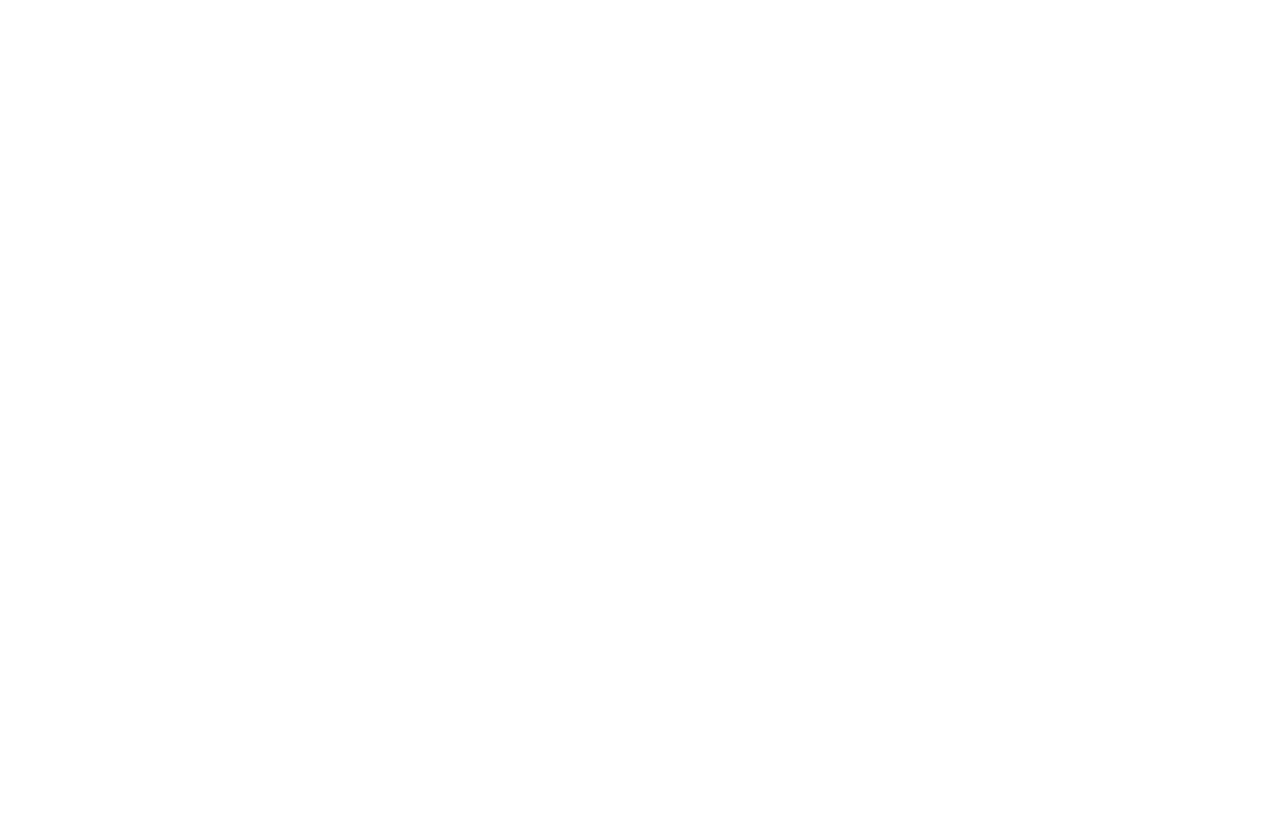
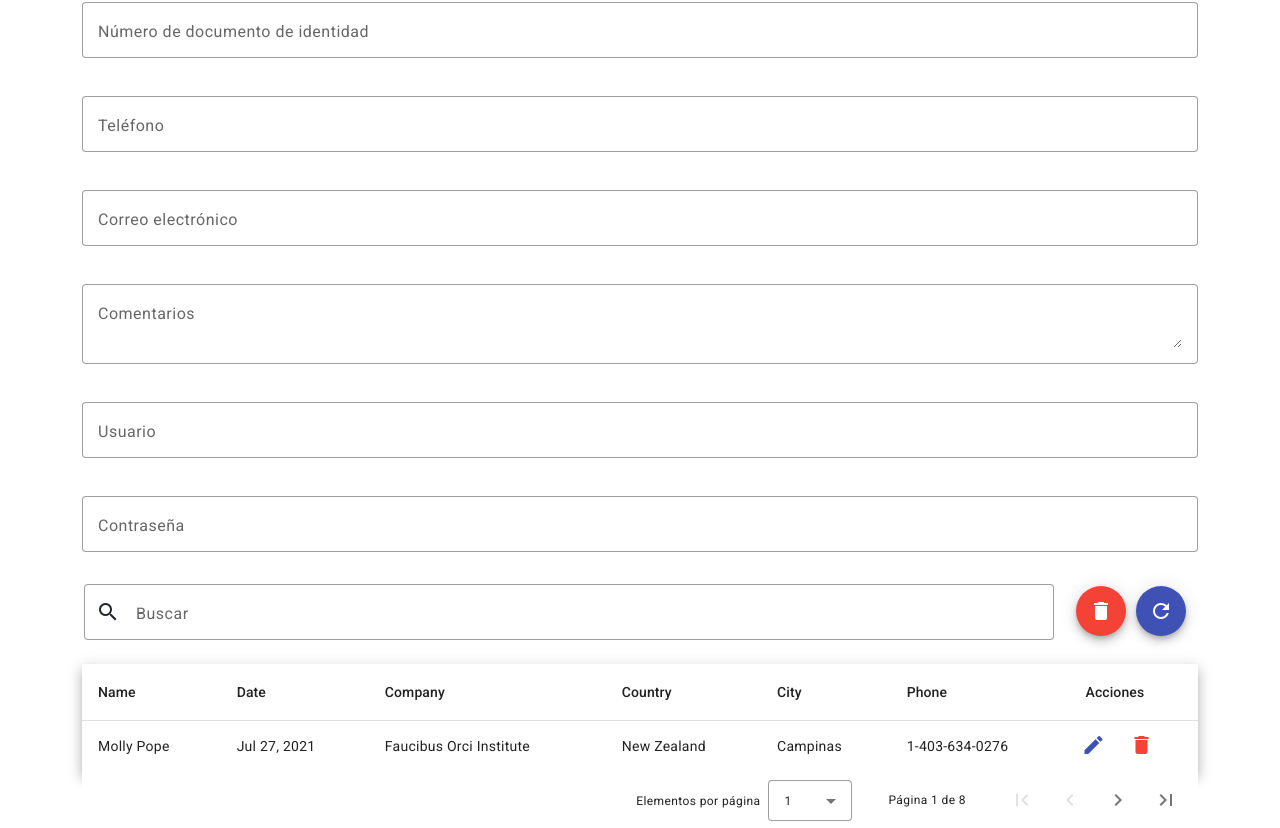
Before and after one commit to camoran89/medical-record, an Angular app in the folder app/: page / in a window 1280 px wide. Shown: the part 194-1022 px from the top of the page. Before the commit the page ends 800 px from the top, so only its background shows below. Built offline with nearby package versions, Linux system fonts and the light colour scheme.

Commit message:
Se agrega tabla dinamica

```diff
--- a/app/src/app/app.routes.ts
+++ b/app/src/app/app.routes.ts
@@ -1,7 +1,9 @@
 import { Routes } from '@angular/router';
 
 import { DashboardComponent } from './medical-records/dashboard/dashboard.component';
+import { TestComponent } from './test/test.component';
 
 export const routes: Routes = [
-	{ path: '', component: DashboardComponent }
+	// { path: '', component: DashboardComponent }
+	{ path: '', component: TestComponent }
 ];
--- /dev/null
+++ b/app/src/app/components/components/generic-table/generic-table.component.html
@@ -0,0 +1,48 @@
+<div class="table-actionbar">
+    <div class="search-box">
+        <mat-form-field appearance="outline">
+            <mat-icon matPrefix>search</mat-icon>
+            <mat-label>Buscar</mat-label>
+            <input #InputField matInput type="text" [id]="id" [value]="value" (keyup)="applyFilter($event)">
+            <button *ngIf="value" matSuffix mat-icon-button (click)="value = ''">
+                <mat-icon>close</mat-icon>
+            </button>
+        </mat-form-field>
+    </div>
+    <div class="action-box">
+        <button class="mat-mini-fab" color="warn" mat-mini-fab>
+            <mat-icon>delete</mat-icon>
+        </button>
+        <button class="mat-mini-fab" color="primary" mat-mini-fab>
+            <mat-icon>refresh</mat-icon>
+        </button>
+    </div>
+</div>
+
+<table mat-table [dataSource]="dataSource" class="mat-elevation-z8" matSort>
+    <ng-container *ngFor="let column of table.columns" [matColumnDef]="column.columnDef">
+        <th mat-header-cell *matHeaderCellDef>
+            {{ column.header }}
+        </th>
+        <td mat-cell *matCellDef="let row">
+            {{ row[column.columnDef] }}
+        </td>
+    </ng-container>
+
+    <ng-container matColumnDef="action">
+        <th mat-header-cell *matHeaderCellDef>Acciones</th>
+        <tr mat-cell *matCellDef="let row">
+            <button mat-icon-button (click)="onEditClick(row)" color="primary">
+                <mat-icon>edit</mat-icon>
+            </button>
+            <button mat-icon-button (click)="onDeleteClick(row)" color="warn">
+                <mat-icon>delete</mat-icon>
+            </button>
+        </tr>
+    </ng-container>
+
+    <tr mat-header-row *matHeaderRowDef="displayedColumns"></tr>
+    <tr mat-row *matRowDef="let row; columns: displayedColumns;"></tr>
+</table>
+
+<mat-paginator [pageSize]="getInitPagination()" [pageSizeOptions]="getPaginationSize()" showFirstLastButtons></mat-paginator>
--- /dev/null
+++ b/app/src/app/components/components/generic-table/generic-table.component.scss
@@ -0,0 +1,36 @@
+table {
+    width: 100%;
+}
+
+.table-actionbar {
+    padding: 2px;
+    display: flex;
+}
+
+.table-actionbar .search-box {
+    flex: 1;
+}
+
+.search-box mat-form-field {
+    width: 100% !important;
+}
+
+.table-actionbar .action-box {
+    flex: 0 0 auto;
+    text-align: right;
+    padding-top: 2px;
+    padding-left: 2%;
+}
+
+.table-actionbar .action-box button {
+    margin-right: 10px;
+}
+
+::ng-deep .action-box button .material-icons {
+    font-size: 24px;
+}
+
+::ng-deep .action-box .mat-mini-fab {
+    height: 50px;
+    width: 50px;
+}
--- /dev/null
+++ b/app/src/app/components/components/generic-table/generic-table.component.ts
@@ -0,0 +1,115 @@
+import { ChangeDetectorRef, Component, ElementRef, EventEmitter, Input, OnInit, Output, ViewChild } from '@angular/core';
+
+import { MatPaginator, MatPaginatorIntl } from '@angular/material/paginator';
+import { MatSort } from '@angular/material/sort';
+import { MatTableDataSource } from '@angular/material/table';
+import { SelectionModel } from '@angular/cdk/collections';
+
+import { v4 as uuidv4 } from 'uuid';
+
+import { CustomPaginatorIntl } from './paginator';
+
+import { Table } from '../../models/table';
+
+@Component({
+  selector: 'generic-table',
+  templateUrl: './generic-table.component.html',
+  styleUrl: './generic-table.component.scss',
+  providers: [{ provide: MatPaginatorIntl, useClass: CustomPaginatorIntl }],
+})
+export class GenericTableComponent implements OnInit {
+
+  @ViewChild('InputField')
+  inputField!: ElementRef;
+
+  @ViewChild(MatPaginator, { static: true })
+  paginator!: MatPaginator;
+
+  @ViewChild(MatSort, { static: true })
+  sort!: MatSort;
+
+  @Input()
+  table!: Table;
+
+  @Output()
+  action: EventEmitter<any> = new EventEmitter<any>();
+
+  id!: string;
+  value!: string;
+
+  elements: Array<number> = new Array<number>();
+
+  dataSource!: MatTableDataSource<any>;
+
+  selection: SelectionModel<any> = new SelectionModel<any>(true, []);
+
+  displayedColumns: Array<string> = new Array<string>();
+
+  constructor(private cdRef: ChangeDetectorRef) {
+    this.id = uuidv4();
+  }
+
+  ngOnInit() {
+    this.value = "";
+  }
+
+  ngAfterViewChecked() {
+    this.cdRef.detectChanges();
+  }
+
+  ngAfterViewInit() {
+    this.displayedColumns = this.displayedColumns.concat(this.table.columns.map(x => x.columnDef));
+
+    this.displayedColumns.push("action");
+
+    this.dataSource = new MatTableDataSource(this.table.dataset);
+
+    this.dataSource.paginator = this.paginator;
+
+    this.dataSource.sort = this.sort;
+  }
+
+  onTableAction(event: any): void {
+    this.action.emit(event);
+  }
+
+  applyFilter(event: Event): void {
+    let filterValue = this.inputField.nativeElement.value;
+
+    this.value = filterValue;
+    this.dataSource.filter = filterValue.trim().toLowerCase();
+  }
+
+  getPaginationSize(): Array<number> {
+    this.elements = new Array<number>();
+
+    if (this.dataSource) {
+      let n = this.getDatasetLength();
+
+      this.elements = [Math.round(0.125 * n), Math.round(0.250 * n), Math.round(0.375 * n), Math.round(0.500 * n)];
+    }
+
+    return this.elements;
+  }
+
+  getInitPagination(): number {
+    let n = this.getDatasetLength();
+
+    if (this.dataSource) {
+      return Math.round(0.125 * n);
+    }
+    return 1;
+  }
+
+  private getDatasetLength(): number {
+    return this.dataSource ? this.dataSource.filteredData.length : 1;
+  }
+
+  onEditClick(row: any): void {
+
+  }
+
+  onDeleteClick(row: any): void {
+
+  }
+}
--- /dev/null
+++ b/app/src/app/components/components/generic-table/paginator.ts
@@ -0,0 +1,25 @@
+import { Injectable } from '@angular/core';
+import { MatPaginatorIntl } from '@angular/material/paginator';
+
+import { Subject } from 'rxjs';
+
+@Injectable()
+export class CustomPaginatorIntl implements MatPaginatorIntl {
+    changes = new Subject<void>();
+
+    firstPageLabel = 'Primera página';
+    itemsPerPageLabel = 'Elementos por página';
+    lastPageLabel = 'Última página';
+
+    nextPageLabel = 'Siguiente';
+    previousPageLabel = 'Anterior';
+
+    getRangeLabel(page: number, pageSize: number, length: number): string {
+        if (length === 0) {
+            return 'Página 1 de 1'
+        }
+
+        let amountPages = Math.ceil(length / pageSize);
+        return `Página ${page + 1} de  ${amountPages}`;
+    }
+}
--- /dev/null
+++ b/app/src/app/components/components/generic-table/tableButtonAction.ts
@@ -0,0 +1,4 @@
+export interface TableButtonAction {
+    name: string
+    value?: any
+}
--- /dev/null
+++ b/app/src/app/components/components/generic-table/tableColumn.ts
@@ -0,0 +1,4 @@
+export interface TableColumn {
+    columnDef: string;
+    header: string
+}
--- /dev/null
+++ b/app/src/app/components/models/table.ts
@@ -0,0 +1,12 @@
+import { TableColumn } from "../components/generic-table/tableColumn";
+
+export class Table {
+
+    columns: Array<TableColumn>;
+    dataset: Array<any>;
+
+    constructor() {
+        this.columns = new Array<TableColumn>();
+        this.dataset = new Array<any>();
+    }
+}
--- a/app/src/app/test/test.component.html
+++ b/app/src/app/test/test.component.html
@@ -7,4 +7,6 @@
 	<text-field [base]="commentsBase"></text-field>
 	<input-field [base]="usernameBase"></input-field>
 	<input-field [base]="passwordBase"></input-field>
+
+	<generic-table [table]="table" (action)="onTable($event)"></generic-table>
 </div>
--- a/app/src/app/test/test.component.ts
+++ b/app/src/app/test/test.component.ts
@@ -4,6 +4,7 @@
 import { ComponentsModule } from "../components/components/components.module";
 
 import { Base, Select } from '../components/models/base';
+import { Table } from '../components/models/table';
 
 @Component({
   selector: 'app-test',
@@ -23,6 +24,8 @@
   usernameBase: Base;
   passwordBase: Base;
 
+  table: Table;
+
   constructor() {
     this.nameBase = new Base();
     this.typeBase = new Select<string>();
@@ -32,6 +35,7 @@
     this.commentsBase = new Base();
     this.usernameBase = new Base();
     this.passwordBase = new Base();
+    this.table = new Table();
   }
 
   ngOnInit(): void {
@@ -59,5 +63,85 @@
 
     this.passwordBase.label = "Contraseña";
     this.passwordBase.format = "password";
+
+    this.table.columns = [
+      { columnDef: 'name', header: 'Name' },
+      { columnDef: 'date', header: 'Date' },
+      { columnDef: 'company', header: 'Company' },
+      { columnDef: 'country', header: 'Country' },
+      { columnDef: 'city', header: 'City' },
+      { columnDef: 'phone', header: 'Phone' }
+    ];
+
+    this.table.dataset = [
+      {
+        "name": "Molly Pope",
+        "date": "Jul 27, 2021",
+        "company": "Faucibus Orci Institute",
+        "country": "New Zealand",
+        "city": "Campinas",
+        "phone": "1-403-634-0276"
+      },
+      {
+        "name": "Alfonso Vinson",
+        "date": "May 11, 2021",
+        "company": "Non Ante Corp.",
+        "country": "United Kingdom",
+        "city": "Redlands",
+        "phone": "1-405-411-6336"
+      },
+      {
+        "name": "Camden David",
+        "date": "Aug 6, 2022",
+        "company": "Cursus Et LLP",
+        "country": "Nigeria",
+        "city": "Iguala",
+        "phone": "(415) 628-6853"
+      },
+      {
+        "name": "Levi Goff",
+        "date": "Nov 3, 2021",
+        "company": "Vitae Incorporated",
+        "country": "Sweden",
+        "city": "Manavgat",
+        "phone": "1-545-823-7985"
+      },
+      {
+        "name": "Madaline Leach",
+        "date": "Jun 13, 2022",
+        "company": "Erat Volutpat Corp.",
+        "country": "Chile",
+        "city": "Niterói",
+        "phone": "1-678-156-9674"
+      },
+      {
+        "name": "Camden David",
+        "date": "Aug 6, 2022",
+        "company": "Cursus Et LLP",
+        "country": "Nigeria",
+        "city": "Iguala",
+        "phone": "(415) 628-6853"
+      },
+      {
+        "name": "Levi Goff",
+        "date": "Nov 3, 2021",
+        "company": "Vitae Incorporated",
+        "country": "Sweden",
+        "city": "Manavgat",
+        "phone": "1-545-823-7985"
+      },
+      {
+        "name": "Madaline Leach",
+        "date": "Jun 13, 2022",
+        "company": "Erat Volutpat Corp.",
+        "country": "Chile",
+        "city": "Niterói",
+        "phone": "1-678-156-9674"
+      }
+    ];
+  }
+
+  onTable(event: Event): void {
+    debugger;
   }
 }
```
Also changed, not shown: app/src/app/components/components/components.module.ts (+22 -9 lines), app/src/styles.scss (line endings or trailing spaces), 1 other file (tests, documents, lock files or other folders).
